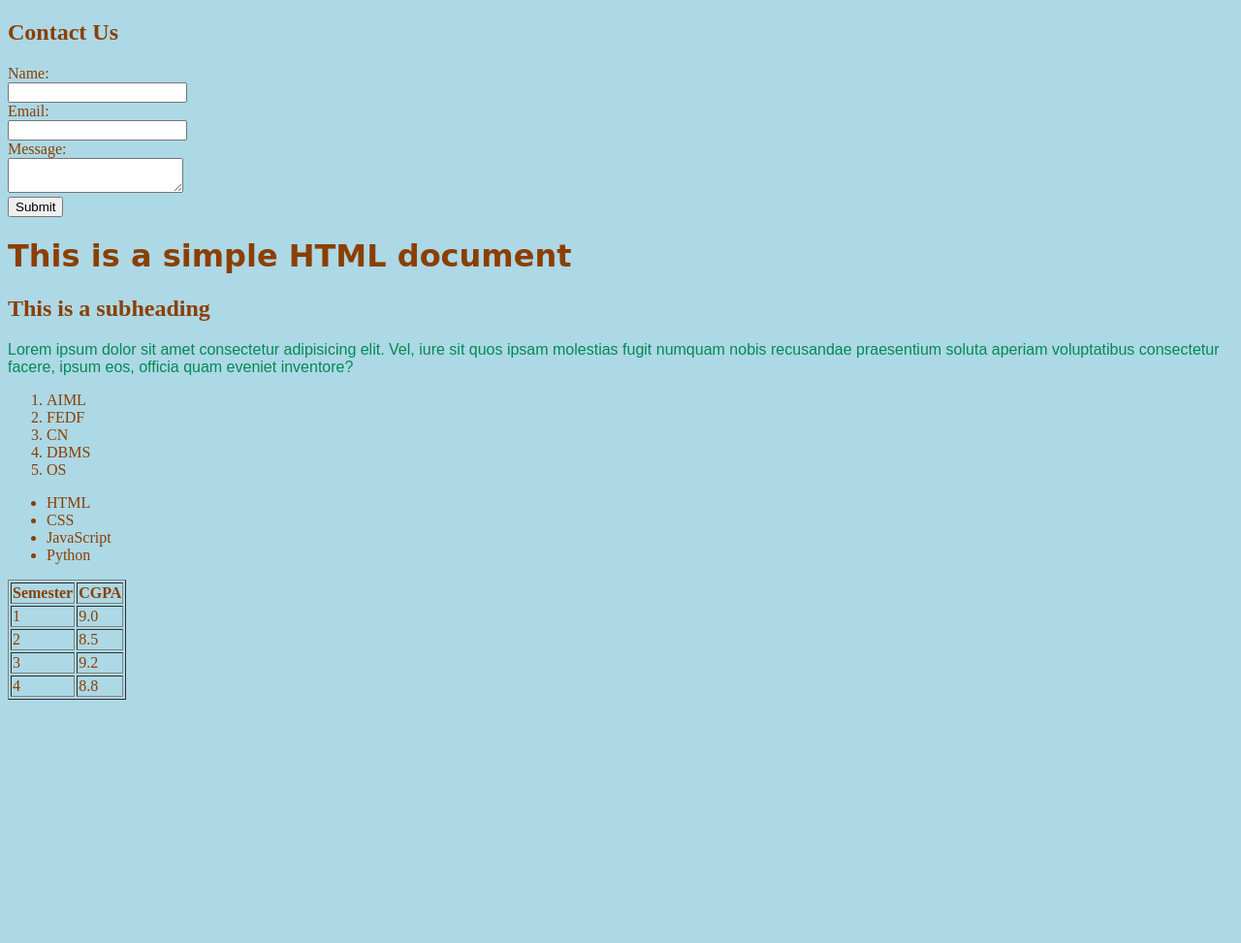
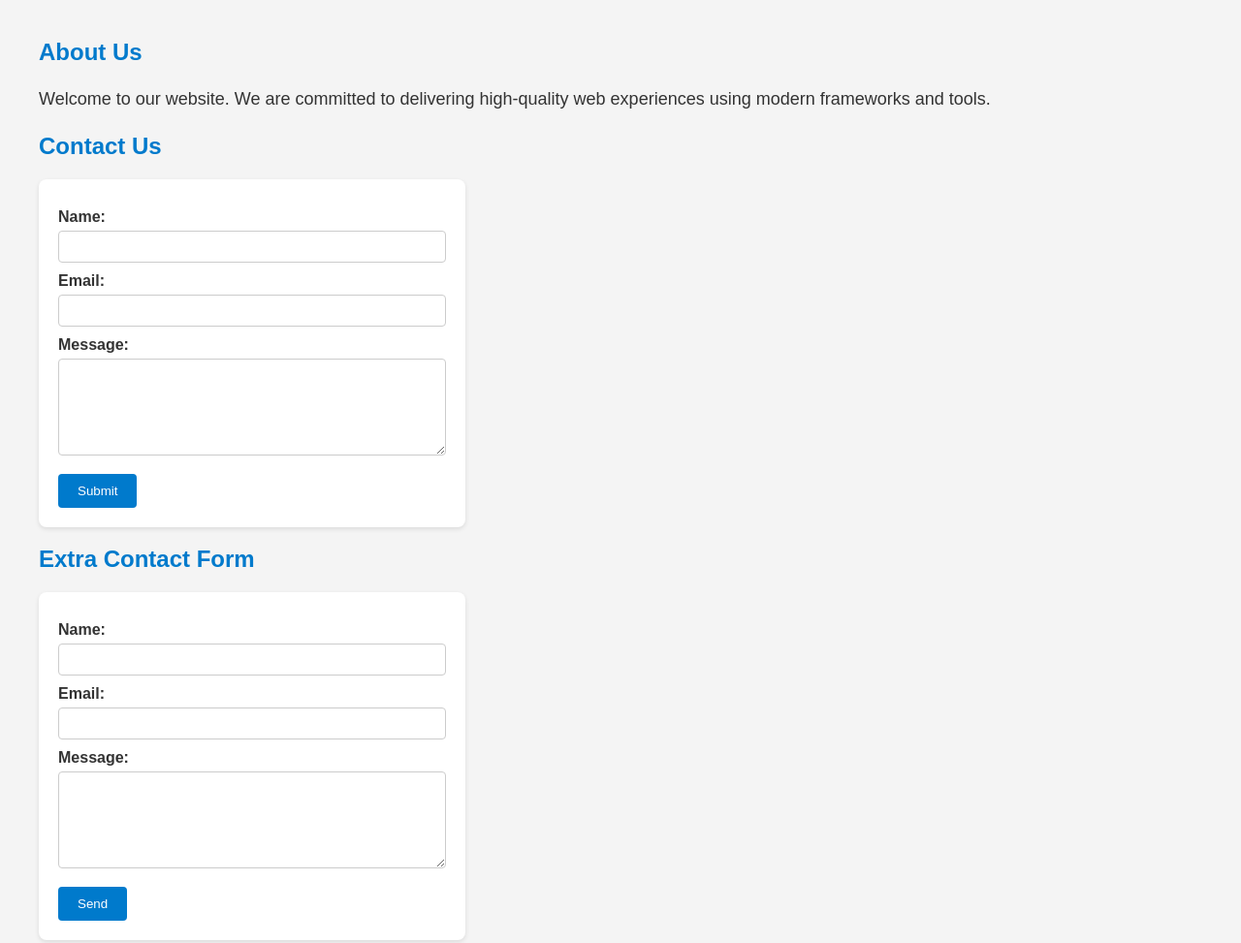
Before and after one commit to pranith2006-boop/Front-End, a plain HTML site: page index.html in a window 1280 px wide. Shown: the whole page at 97% size. Before the commit the page ends 800 px from the top, so only its background shows below. Drawn offline with Linux system fonts and the light colour scheme.

Commit message:
File created

```diff
--- a/index.html
+++ b/index.html
@@ -1,44 +1,103 @@
 <!DOCTYPE html>
-<html lang="en">
+<html>
 <head>
-    <meta charset="UTF-8">
-    <meta name="viewport" content="width=device-width, initial-scale=1.0">
-    <title>Document</title>
+    <title>My Website</title>
+    <style>
+        body {
+            font-family: Arial, sans-serif;
+            margin: 40px;
+            background-color: #f4f4f4;
+            color: #333;
+        }
+
+        h2 {
+            color: #007acc;
+        }
+
+        p {
+            font-size: 18px;
+            line-height: 1.6;
+        }
+
+        form {
+            background-color: #fff;
+            padding: 20px;
+            border-radius: 8px;
+            max-width: 400px;
+            box-shadow: 0 2px 5px rgba(0,0,0,0.1);
+        }
+
+        label {
+            display: block;
+            margin-top: 10px;
+            font-weight: bold;
+        }
+
+        input[type="text"],
+        input[type="email"],
+        textarea {
+            width: 100%;
+            padding: 8px;
+            margin-top: 5px;
+            border: 1px solid #ccc;
+            border-radius: 4px;
+            box-sizing: border-box;
+        }
+
+        textarea {
+            resize: vertical;
+            height: 100px;
+        }
+
+        input[type="submit"] {
+            background-color: #007acc;
+            color: white;
+            padding: 10px 20px;
+            margin-top: 15px;
+            border: none;
+            border-radius: 4px;
+            cursor: pointer;
+        }
+
+        input[type="submit"]:hover {
+            background-color: #005f99;
+        }
+    </style>
 </head>
-<h2>Contact Us</h2>
-<form>
-<label for="name">Name:</label><br />
-<input type="text" id="name" name="name"><br />
-<label for="email">Email:</label><br />
-<input type="email" id="email" name="email"><br />
-<label for="message">Message:</label><br />
-<textarea id="message" name="message"></textarea><br />
-<input type="submit" value="Submit">
-</form>
-<body style="background-color: lightblue; color: rgb(139, 63, 0);">
-    <h1 style="font-family:cursive">This is a simple HTML document</h1>
-    <h2 style="font-family:'Times New Roman', Times, serif">This is a subheading</h2>
-    <p style="font-family: Arial, sans-serif; color: rgb(0, 139, 81);">Lorem ipsum dolor sit amet consectetur adipisicing elit. Vel, iure sit quos ipsam molestias fugit numquam nobis recusandae
-        praesentium soluta aperiam voluptatibus consectetur facere, ipsum eos, officia quam eveniet inventore?</p>
-    <ol type="1">
-        <li>AIML</li>
-        <li>FEDF</li>
-        <li>CN</li>
-        <li>DBMS</li>
-        <li>OS</li>
-    </ol>
-    <ul type="">
-        <li>HTML</li>
-        <li>CSS</li>
-        <li>JavaScript</li>
-        <li>Python</li>
-    </ul>
-    <table border="1">
-        <tr><th>Semester</th><th>CGPA</th></tr>
-        <tr><td>1</td><td>9.0</td></tr>
-        <tr><td>2</td><td>8.5</td></tr>
-        <tr><td>3</td><td>9.2</td></tr>
-        <tr><td>4</td><td>8.8</td></tr>
-    </table>
+<body>
+    <h2>About Us</h2>
+    <p>Welcome to our website. We are committed to delivering high-quality web
+    experiences using modern frameworks and tools.</p>
+
+    <h2>Contact Us</h2>
+    <form>
+        <label for="name">Name:</label>
+        <input type="text" id="name" name="name">
+
+        <label for="email">Email:</label>
+        <input type="email" id="email" name="email">
+
+        <label for="message">Message:</label>
+        <textarea id="message" name="message"></textarea>
+
+        <input type="submit" value="Submit">
+    </form>
+
+    <!-- New form inside the element with id="i" -->
+    <div id="i">
+        <h2>Extra Contact Form</h2>
+        <form>
+            <label for="extra-name">Name:</label>
+            <input type="text" id="extra-name" name="extra-name">
+
+            <label for="extra-email">Email:</label>
+            <input type="email" id="extra-email" name="extra-email">
+
+            <label for="extra-message">Message:</label>
+            <textarea id="extra-message" name="extra-message"></textarea>
+
+            <input type="submit" value="Send">
+        </form>
+    </div>
 </body>
 </html>
```
